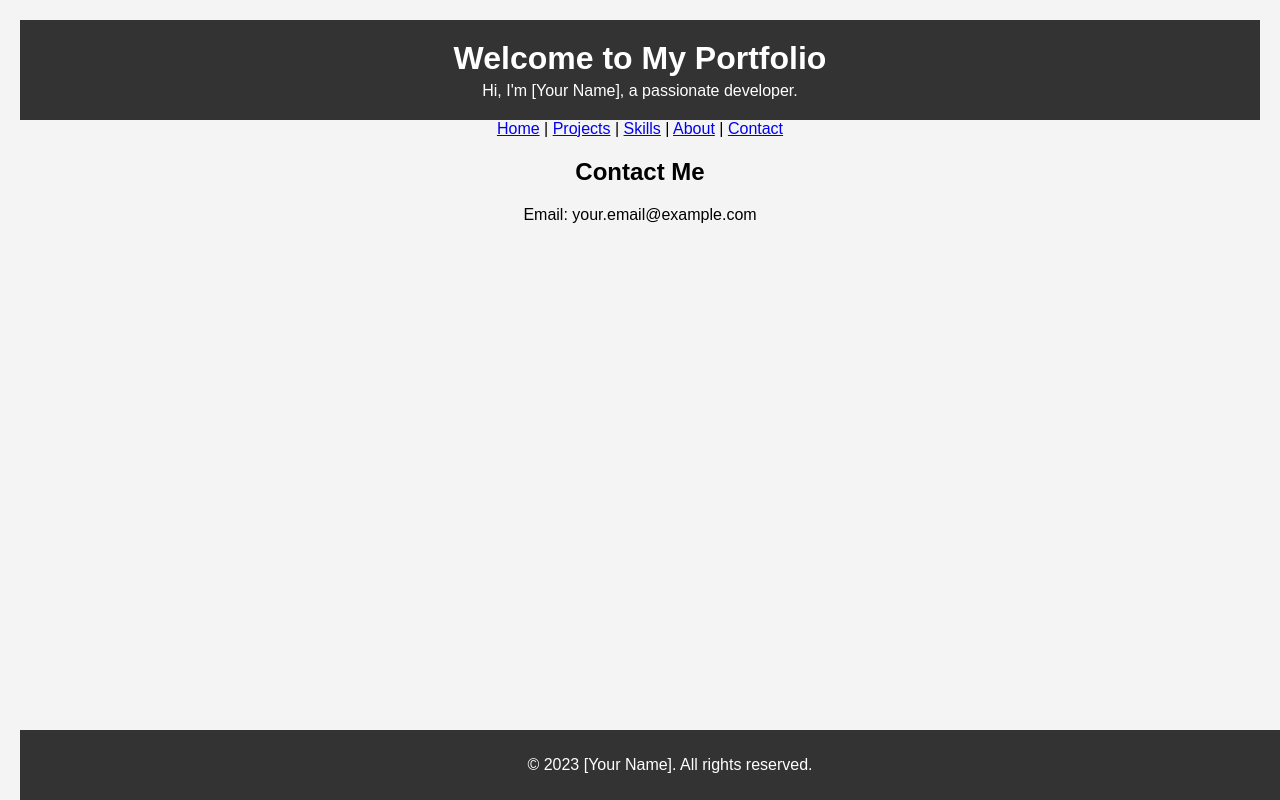
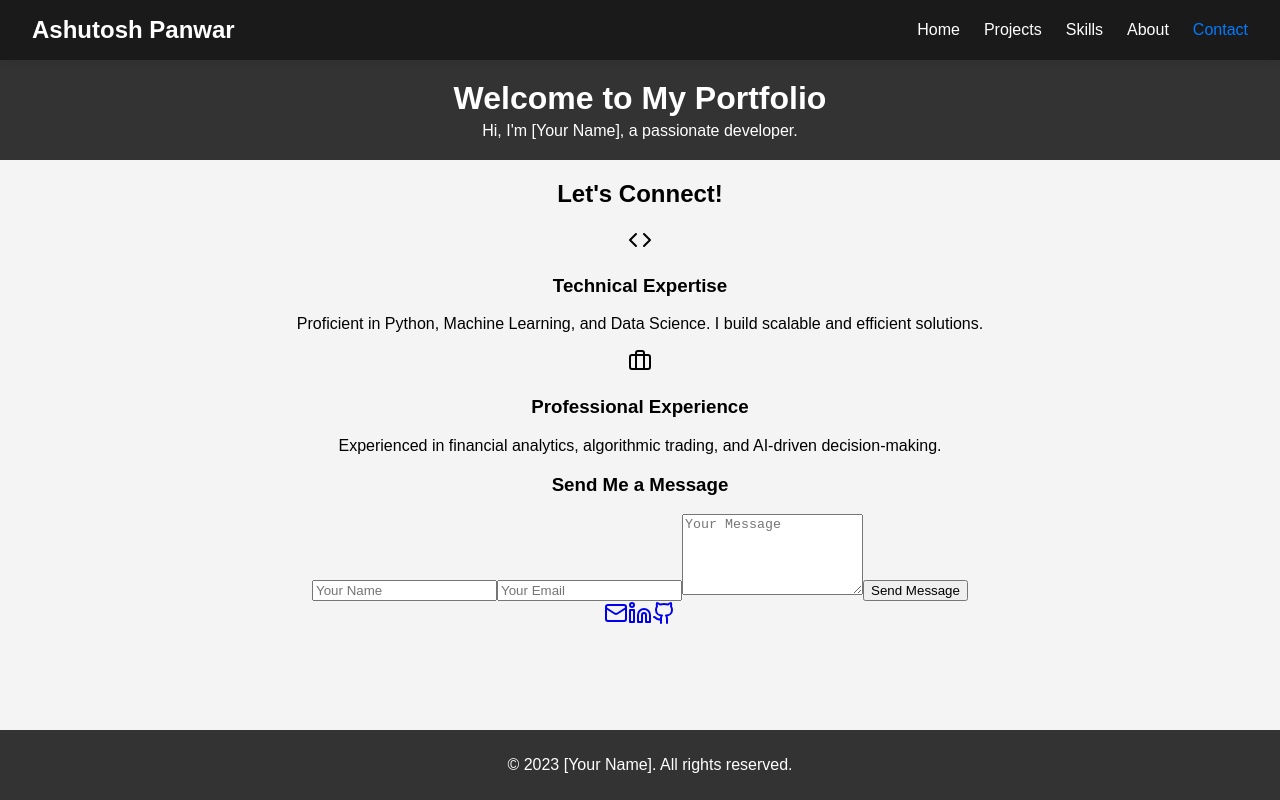
Before and after one commit to AshutoshPanwar/Portfolio_2.0, a React (Create React App) app in the folder my-portfolio/: page /contact in a window 1280 px wide. Built offline with nearby package versions, Linux system fonts and the light colour scheme.

Commit message:
NavBar Done

```diff
--- a/my-portfolio/package.json
+++ b/my-portfolio/package.json
@@ -7,10 +7,13 @@
     "@testing-library/jest-dom": "^6.6.3",
     "@testing-library/react": "^16.2.0",
     "@testing-library/user-event": "^13.5.0",
+    "framer-motion": "^12.5.0",
+    "lucide-react": "^0.483.0",
     "react": "^19.0.0",
     "react-dom": "^19.0.0",
     "react-router-dom": "^7.4.0",
     "react-scripts": "5.0.1",
+    "react-scroll": "^1.9.3",
     "web-vitals": "^2.1.4"
   },
   "scripts": {
--- a/my-portfolio/src/App.css
+++ b/my-portfolio/src/App.css
@@ -7,7 +7,6 @@ body {
 
 .App {
 	text-align: center;
-	padding: 20px;
 }
 
 header {
@@ -28,20 +27,6 @@ section {
 	margin: 20px 0;
 }
 
-ul {
-	list-style-type: none;
-	padding: 0;
-}
-
-li {
-	background-color: white;
-	margin: 10px auto;
-	padding: 15px;
-	border-radius: 5px;
-	box-shadow: 0 2px 5px rgba(0, 0, 0, 0.1);
-	max-width: 600px;
-}
-
 footer {
 	background-color: #333;
 	color: white;
--- a/my-portfolio/src/App.js
+++ b/my-portfolio/src/App.js
@@ -1,5 +1,6 @@
+// App.js
 import React from "react";
-import { BrowserRouter as Router, Route, Routes, Link } from "react-router-dom";
+import { BrowserRouter as Router, Route, Routes } from "react-router-dom";
 import "./App.css";
 import Header from "./components/Header";
 import Projects from "./components/Projects";
@@ -7,19 +8,14 @@ import Skills from "./components/Skills";
 import About from "./components/About";
 import Contact from "./components/Contact";
 import Footer from "./components/Footer";
+import Navbar from "./components/Navbar"; // Import the Navbar component
 
 function App() {
 	return (
 		<Router>
 			<div className="App">
+				<Navbar /> {/* Use the Navbar component here */}
 				<Header />
-				<nav>
-					<Link to="/">Home</Link> |{" "}
-					<Link to="/projects">Projects</Link> |{" "}
-					<Link to="/skills">Skills</Link> |{" "}
-					<Link to="/about">About</Link> |{" "}
-					<Link to="/contact">Contact</Link>
-				</nav>
 				<Routes>
 					<Route path="/" element={<Projects />} />{" "}
 					{/* Home page shows Projects */}
--- a/my-portfolio/src/components/Contact.js
+++ b/my-portfolio/src/components/Contact.js
@@ -1,12 +1,124 @@
-// Contact.js
 import React from "react";
+import { motion } from "framer-motion";
+import { Mail, Linkedin, Github, Code, Briefcase } from "lucide-react";
 
 const Contact = () => {
 	return (
-		<section>
-			<h2>Contact Me</h2>
-			<p>Email: your.email@example.com</p>
-		</section>
+		<motion.section
+			id="contact"
+			className="bg-black text-white min-h-screen flex flex-col items-center justify-center px-8 py-12"
+			initial={{ opacity: 0, y: 50 }}
+			animate={{ opacity: 1, y: 0 }}
+			transition={{ duration: 1 }}
+		>
+			<div className="max-w-4xl w-full text-center">
+				{/* Heading */}
+				<motion.h2
+					className="text-5xl font-bold bg-gradient-to-r from-purple-400 via-pink-500 to-red-500 text-transparent bg-clip-text mb-8"
+					whileHover={{ scale: 1.05 }}
+				>
+					Let's Connect!
+				</motion.h2>
+
+				{/* Highlight Section */}
+				<motion.div
+					className="grid grid-cols-1 md:grid-cols-2 gap-8 mb-12"
+					initial={{ opacity: 0 }}
+					animate={{ opacity: 1 }}
+					transition={{ delay: 0.5, duration: 1 }}
+				>
+					{/* Highlight 1 */}
+					<div className="bg-black/80 backdrop-blur-lg border border-white/20 rounded-2xl p-6 shadow-lg">
+						<Code className="w-12 h-12 text-purple-400 mb-4 mx-auto" />
+						<h3 className="text-2xl font-semibold mb-2">
+							Technical Expertise
+						</h3>
+						<p className="text-gray-300">
+							Proficient in Python, Machine Learning, and Data
+							Science. I build scalable and efficient solutions.
+						</p>
+					</div>
+
+					{/* Highlight 2 */}
+					<div className="bg-black/80 backdrop-blur-lg border border-white/20 rounded-2xl p-6 shadow-lg">
+						<Briefcase className="w-12 h-12 text-teal-400 mb-4 mx-auto" />
+						<h3 className="text-2xl font-semibold mb-2">
+							Professional Experience
+						</h3>
+						<p className="text-gray-300">
+							Experienced in financial analytics, algorithmic
+							trading, and AI-driven decision-making.
+						</p>
+					</div>
+				</motion.div>
+
+				{/* Contact Form */}
+				<motion.form
+					className="bg-black/80 backdrop-blur-lg border border-white/20 rounded-2xl p-8 shadow-lg max-w-2xl mx-auto"
+					initial={{ opacity: 0, y: 50 }}
+					animate={{ opacity: 1, y: 0 }}
+					transition={{ delay: 1, duration: 1 }}
+				>
+					<h3 className="text-3xl font-semibold mb-6">
+						Send Me a Message
+					</h3>
+					<div className="space-y-6">
+						<input
+							type="text"
+							placeholder="Your Name"
+							className="w-full bg-black/50 border border-white/20 rounded-lg px-4 py-3 text-white placeholder-gray-400 focus:outline-none focus:border-purple-400"
+						/>
+						<input
+							type="email"
+							placeholder="Your Email"
+							className="w-full bg-black/50 border border-white/20 rounded-lg px-4 py-3 text-white placeholder-gray-400 focus:outline-none focus:border-purple-400"
+						/>
+						<textarea
+							placeholder="Your Message"
+							rows="5"
+							className="w-full bg-black/50 border border-white/20 rounded-lg px-4 py-3 text-white placeholder-gray-400 focus:outline-none focus:border-purple-400"
+						></textarea>
+						<button
+							type="submit"
+							className="w-full bg-gradient-to-r from-purple-400 via-pink-500 to-red-500 text-white font-semibold py-3 rounded-lg hover:opacity-90 transition-opacity"
+						>
+							Send Message
+						</button>
+					</div>
+				</motion.form>
+
+				{/* Social Media Links */}
+				<motion.div
+					className="flex justify-center space-x-8 mt-12"
+					initial={{ opacity: 0 }}
+					animate={{ opacity: 1 }}
+					transition={{ delay: 1.5, duration: 1 }}
+				>
+					<a
+						href="mailto:your.email@example.com"
+						className="text-gray-400 hover:text-purple-400 transition-colors"
+					>
+						<Mail className="w-8 h-8" />
+					</a>
+					<a
+						href="https://linkedin.com/in/yourprofile"
+						target="_blank"
+						rel="noopener noreferrer"
+						className="text-gray-400 hover:text-blue-400 transition-colors"
+					>
+						<Linkedin className="w-8 h-8" />
+					</a>
+					<a
+						href="https://github.com/yourusername"
+						target="_blank"
+						rel="noopener noreferrer"
+						className="text-gray-400 hover:text-white transition-colors"
+					>
+						<Github className="w-8 h-8" />
+					</a>
+				</motion.div>
+			</div>
+		</motion.section>
 	);
 };
 
--- /dev/null
+++ b/my-portfolio/src/components/Navbar.css
@@ -0,0 +1,83 @@
+.navbar {
+	background-color: #1a1a1a;
+	color: white;
+	padding: 1rem 2rem;
+	display: flex;
+	justify-content: space-between;
+	align-items: center;
+	position: sticky;
+	top: 0;
+	left: 0;
+	width: 100%;
+	z-index: 1000;
+	box-shadow: 0 2px 10px rgba(0, 0, 0, 0.1);
+	box-sizing: border-box;
+}
+
+.navbar .logo {
+	font-size: 1.5rem;
+	font-weight: bold;
+	color: #fff;
+	text-decoration: none;
+	white-space: nowrap;
+}
+
+.nav-list {
+	list-style: none;
+	display: flex;
+	gap: 1.5rem;
+	margin: 0;
+	padding: 0;
+}
+
+.nav-link {
+	color: white;
+	text-decoration: none;
+	font-size: 1rem;
+	transition: color 0.3s ease;
+	white-space: nowrap;
+}
+
+.nav-link:hover {
+	color: #007bff;
+}
+
+.nav-link.active {
+	color: #007bff;
+}
+
+.hamburger {
+	display: none;
+	background: none;
+	border: none;
+	color: white;
+	font-size: 1.5rem;
+	cursor: pointer;
+}
+
+@media (max-width: 768px) {
+	.navbar {
+		padding: 1rem;
+	}
+
+	.nav-list {
+		display: none;
+		flex-direction: column;
+		gap: 0.5rem;
+		position: absolute;
+		top: 100%;
+		left: 0;
+		width: 100%;
+		background-color: #1a1a1a;
+		padding: 1rem 0;
+		box-shadow: 0 2px 10px rgba(0, 0, 0, 0.1);
+	}
+
+	.nav-list.active {
+		display: flex;
+	}
+
+	.hamburger {
+		display: block;
+	}
+}
--- /dev/null
+++ b/my-portfolio/src/components/Navbar.js
@@ -0,0 +1,78 @@
+// components/Navbar.js
+import React, { useState } from "react";
+import { NavLink } from "react-router-dom";
+import "./Navbar.css"; // Import the CSS file
+
+const Navbar = () => {
+	const [isMobileMenuOpen, setIsMobileMenuOpen] = useState(false);
+
+	const toggleMobileMenu = () => {
+		setIsMobileMenuOpen(!isMobileMenuOpen);
+	};
+
+	return (
+		<nav className="navbar">
+			{/* Your name on the left */}
+			<NavLink to="/" className="logo">
+				Ashutosh Panwar
+			</NavLink>
+
+			{/* Hamburger button for mobile */}
+			<button className="hamburger" onClick={toggleMobileMenu}>
+				☰
+			</button>
+
+			{/* Navigation links */}
+			<ul className={`nav-list ${isMobileMenuOpen ? "active" : ""}`}>
+				<li className="nav-item">
+					<NavLink
+						to="/"
+						className="nav-link"
+						end
+						onClick={toggleMobileMenu}
+					>
+						Home
+					</NavLink>
+				</li>
+				<li className="nav-item">
+					<NavLink
+						to="/projects"
+						className="nav-link"
+						onClick={toggleMobileMenu}
+					>
+						Projects
+					</NavLink>
+				</li>
+				<li className="nav-item">
+					<NavLink
+						to="/skills"
+						className="nav-link"
+						onClick={toggleMobileMenu}
+					>
+						Skills
+					</NavLink>
+				</li>
+				<li className="nav-item">
+					<NavLink
+						to="/about"
+						className="nav-link"
+						onClick={toggleMobileMenu}
+					>
+						About
+					</NavLink>
+				</li>
+				<li className="nav-item">
+					<NavLink
+						to="/contact"
+						className="nav-link"
+						onClick={toggleMobileMenu}
+					>
+						Contact
+					</NavLink>
+				</li>
+			</ul>
+		</nav>
+	);
+};
+
+export default Navbar;
```
Also changed, not shown: 1 other file (tests, documents, lock files or other folders).
